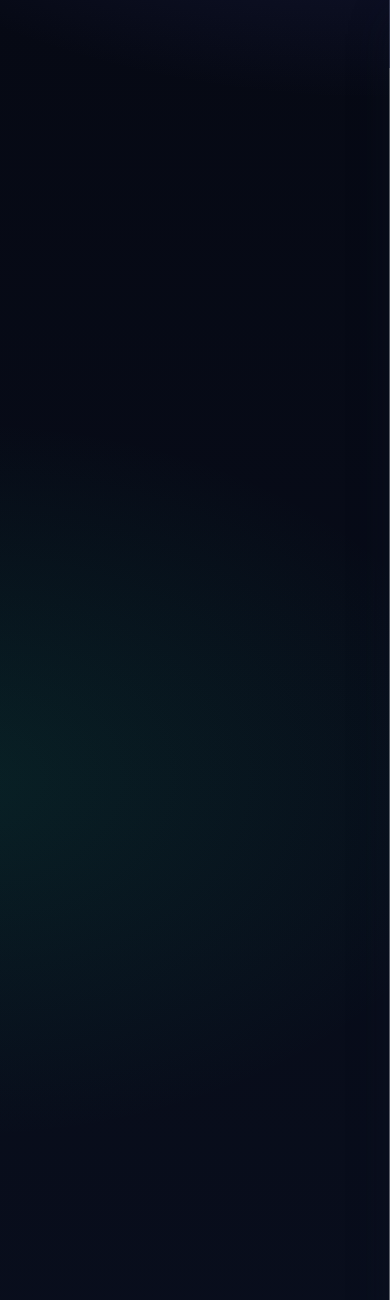
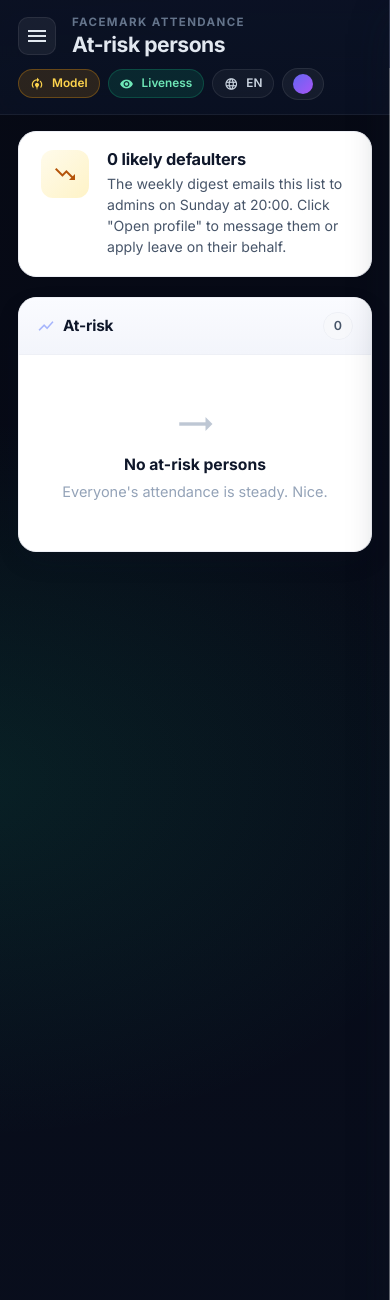
Before and after one commit to vkc7233/Face-Recognition-Based-AI-Enabled-Attendance-Management-System, a Flask app: page /at-risk in a window 390 px wide. Shown: the top 1300 px of the page. Run offline with Flask 3, Linux system fonts and the light colour scheme; a user stored in the database is signed in; data comes from the database, SQL or seed files in the repository; parts of the project's set-up code (start-up, migrations or seed data) failed here and were passed over.

Commit message:
Fix blank dashboard on mobile
Below 820px the sidebar becomes position:fixed, which removes it from the
.app-shell grid flow. .main then auto-placed into the FIRST track, which the
media query pinned to 0 — so .main computed to 0x844 and overflow-x:hidden
clipped the entire page. Only the body gradient and the position:fixed Copilot
button remained visible, which is exactly what a phone showed. Measured on a
390px viewport before/after: main 0x844 -> 390x844.

A single track is correct once the sidebar overlays as a drawer.
.shell-collapsed is listed alongside .app-shell because its specificity (0,2,0)
beats a bare .app-shell regardless of the media query, and would otherwise
restore a 76px first track the moment the menu was opened.

Three follow-on mobile issues found while verifying:
* .ob-cta is flex-shrink:0, squeezing .ob-body to 70px and wrapping the
  onboarding copy one word per line. The banner now wraps, CTA goes full width.
* .topbar-right was flex-wrap:nowrap with five pills, crushing .topbar-title
  down to a couple of characters. The topbar now wraps; title shares row one
  with the hamburger via flex-basis 0. Header height 224px -> 115px, helped by
  dropping the redundant page subtitle and the "Online" pill on phones.
* .main/.app-shell get 100dvh (with the 100vh fallback kept) so the retracting
  mobile URL bar no longer hides content that body{overflow:hidden} makes
  unreachable.

Desktop verified unchanged at 1920px: tracks 248px 1672px, sidebar static,
subtitle and Online pill still shown.

Co-Authored-By: Claude Opus 4.7 <noreply@anthropic.com>

```diff
--- a/static/css/styles.css
+++ b/static/css/styles.css
@@ -911,16 +911,58 @@ body {
 
 /* ─────────── Mobile ─────────── */
 @media (max-width: 820px) {
-  .app-shell { grid-template-columns: 0 1fr; }
+  /* The sidebar goes position:fixed below, which takes it out of the grid flow.
+     .main then auto-places into the FIRST track — so the old `0 1fr` collapsed
+     .main to 0px wide, and overflow-x:hidden clipped the whole page, leaving
+     only the body gradient and the position:fixed Copilot button visible.
+     A single track is correct here: the sidebar overlays as a drawer rather
+     than occupying a column.
+     .shell-collapsed is listed too because its specificity (0,2,0) beats a bare
+     .app-shell (0,1,0) regardless of the media query, and would otherwise put a
+     76px first track back as soon as the menu is opened. */
+  .app-shell,
+  .app-shell.shell-collapsed { grid-template-columns: 1fr; }
   .sidebar {
     position: fixed; left: -100%; top: 0;
     width: var(--side-w); height: 100vh;
     z-index: 50; transition: left 0.2s;
   }
   .sidebar.collapsed { left: 0; }
+  /* The drawer opens at full width on mobile, so undo the desktop icon-only
+     collapse — one toggle sets both .collapsed and .shell-collapsed. */
+  .sidebar.collapsed .brand-name,
+  .sidebar.collapsed .side-link span,
+  .sidebar.collapsed .side-card,
+  .sidebar.collapsed .side-section { display: revert; }
+  .sidebar.collapsed .side-link { justify-content: flex-start; }
   .topbar { padding: 14px 18px; }
   .content { padding: 16px 18px 22px; }
-  .main { height: 100vh; }
+  /* dvh excludes the retracting mobile URL bar; the vh line is the fallback. */
+  .app-shell { height: 100vh; height: 100dvh; }
+  .main { height: 100vh; height: 100dvh; }
+
+  /* The topbar is a single nowrap flex row on desktop. At phone widths the five
+     status pills cannot fit beside the title, so they crushed .topbar-title
+     (flex:1, min-width:0) down to a couple of characters and overlapped it.
+     Wrap the row and give the pills their own line rather than hiding status. */
+  .topbar { flex-wrap: wrap; row-gap: 10px; }
+  /* flex-basis 0 (not auto) so the title shares row 1 with the hamburger
+     instead of being pushed onto a row of its own. */
+  .topbar-title { flex: 1 1 0; min-width: 0; }
+  .topbar-right { flex: 1 0 100%; flex-wrap: wrap; justify-content: flex-start; }
+  /* Two redundancies dropped so the sticky header stays short: the page
+     subtitle repeats the heading, and the "Online" pill tells you the server is
+     reachable — which you already know, because the page rendered. */
+  .topbar-title p { display: none; }
+  .topbar-right > span.pill:first-child { display: none; }
+
+  /* .ob-cta is flex-shrink:0, so the CTA button held its full width and squeezed
+     .ob-body to ~70px — the copy wrapped one word per line. Let the banner wrap
+     and put the button on its own full-width row. */
+  .onboard-banner { flex-wrap: wrap; }
+  .onboard-banner .ob-body { flex: 1 1 60%; }
+  .onboard-banner .ob-cta { flex: 1 0 100%; }
+  .onboard-banner .ob-cta .btn { width: 100%; }
 }
 
 /* ============================================================
```
